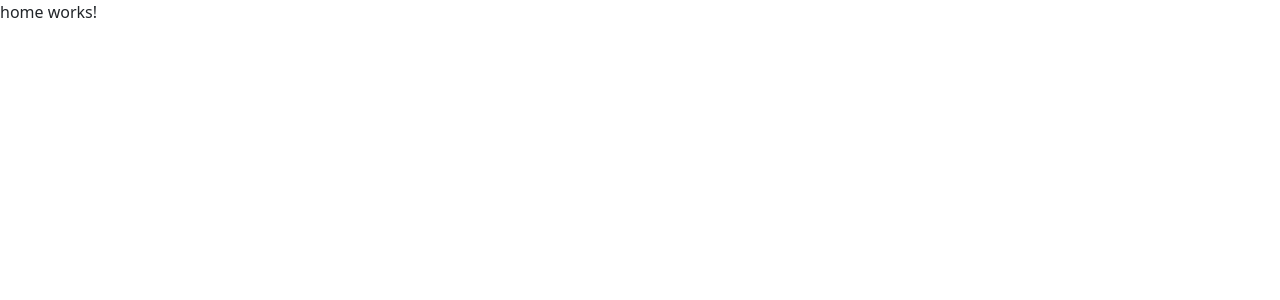
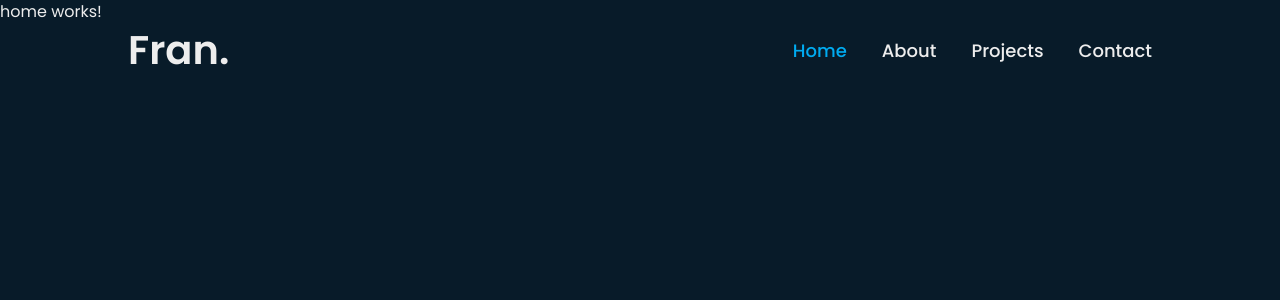
Before and after one commit to FranOrteg/portfolio, an Angular app in the folder portfolioFront/: page /home in a window 1280 px wide. Shown: the top 300 px of the page. Built offline with nearby package versions, Linux system fonts and the light colour scheme.

Commit message:
app.component , index, styles

```diff
--- a/portfolioFront/src/app/app.component.html
+++ b/portfolioFront/src/app/app.component.html
@@ -1 +1,20 @@
-<router-outlet></router-outlet>
+<body id="top">
+
+    <header class="header">
+
+        <a href="#" class="logo">Fran.</a>
+
+        <div id="menu-icon"><i class="fa-solid fa-bars"></i></div>
+
+        <nav class="navbar">
+            <a [routerLink]="['/home']" routerLinkActive="active">Home</a>
+            <a [routerLink]="['/about']" routerLinkActive="active">About</a>
+            <a [routerLink]="['/projects']" routerLinkActive="active">Projects</a>
+            <a [routerLink]="['/contact']" routerLinkActive="active">Contact</a>
+        </nav>
+
+    </header>
+    <main>
+        <router-outlet></router-outlet>
+    </main>
+</body>
--- a/portfolioFront/src/index.html
+++ b/portfolioFront/src/index.html
@@ -1,13 +1,19 @@
 <!doctype html>
 <html lang="en">
+
 <head>
   <meta charset="utf-8">
-  <title>PortfolioFront</title>
+  <title>Portfolio</title>
   <base href="/">
   <meta name="viewport" content="width=device-width, initial-scale=1">
   <link rel="icon" type="image/x-icon" href="favicon.ico">
+  <link rel="stylesheet" href="https://cdnjs.cloudflare.com/ajax/libs/font-awesome/6.4.0/css/all.min.css"
+    integrity="sha512-iecdLmaskl7CVkqkXNQ/ZH/XLlvWZOJyj7Yy7tcenmpD1ypASozpmT/E0iPtmFIB46ZmdtAc9eNBvH0H/ZpiBw=="
+    crossorigin="anonymous" referrerpolicy="no-referrer" />
 </head>
+
 <body>
   <app-root></app-root>
 </body>
+
 </html>
--- a/portfolioFront/src/styles.css
+++ b/portfolioFront/src/styles.css
@@ -1 +1,106 @@
-/* You can add global styles to this file, and also import other style files */
+@import url('https://fonts.googleapis.com/css2?family=Poppins:wght@200;300;400;500;600;700&display=swap');
+
+* {
+    margin: 0;
+    padding: 0;
+    box-sizing: border-box;
+    font-family: 'Poppins', sans-serif;
+}
+
+body {
+    background: #081b29;
+    color: #ededed;
+}
+
+.header {
+    position: absolute;
+    top: 0;
+    left: 0;
+    width: 100%;
+    padding: 20px 10%;
+    background: transparent;
+    display: flex;
+    justify-content: space-between;
+    align-items: center;
+    z-index: 100;
+}
+
+.logo {
+    position: relative;
+    font-size: 40px;
+    color: #ededed;
+    text-decoration: none;
+    font-weight: 600;
+}
+
+.logo::before {
+    content: '';
+    top: 0;
+    position: absolute;
+    right: 0;
+    width: 100%;
+    height: 100%;
+    background: #081b29;
+    animation: showRight 1s ease forwards;
+    animation-delay: .4s;
+}
+
+.logo:hover {
+    color: #00abf0
+}
+
+.navbar a {
+    font-size: 18px;
+    color: #ededed;
+    text-decoration: none;
+    font-weight: 500;
+    margin-left: 35px;
+    cursor: pointer;
+    transition: .2s;
+}
+
+.navbar a:hover,
+.navbar a.active {
+    color: #00abf0;
+}
+
+#menu-icon {
+    display: none;
+    font-size: 2rem;
+    cursor: pointer;
+}
+
+/* HEYFRAMES ANIMATION */
+@keyframes showRight {
+    100% {
+        width: 0;
+    }
+}
+
+
+/* Medias */
+
+@media (max-width: 700px) {
+    .header {
+        display: block;
+    }
+
+    main {
+        margin-top: 130px;
+    }
+
+    .navbar a {
+        width: 100%;
+        justify-content: center;
+        align-items: center;
+        display: inline-flex;
+        margin-bottom: 10px;
+    }
+}
+
+@media (max-width: 768px) {
+    .header {
+        position: absolute;
+    }
+
+}
```
